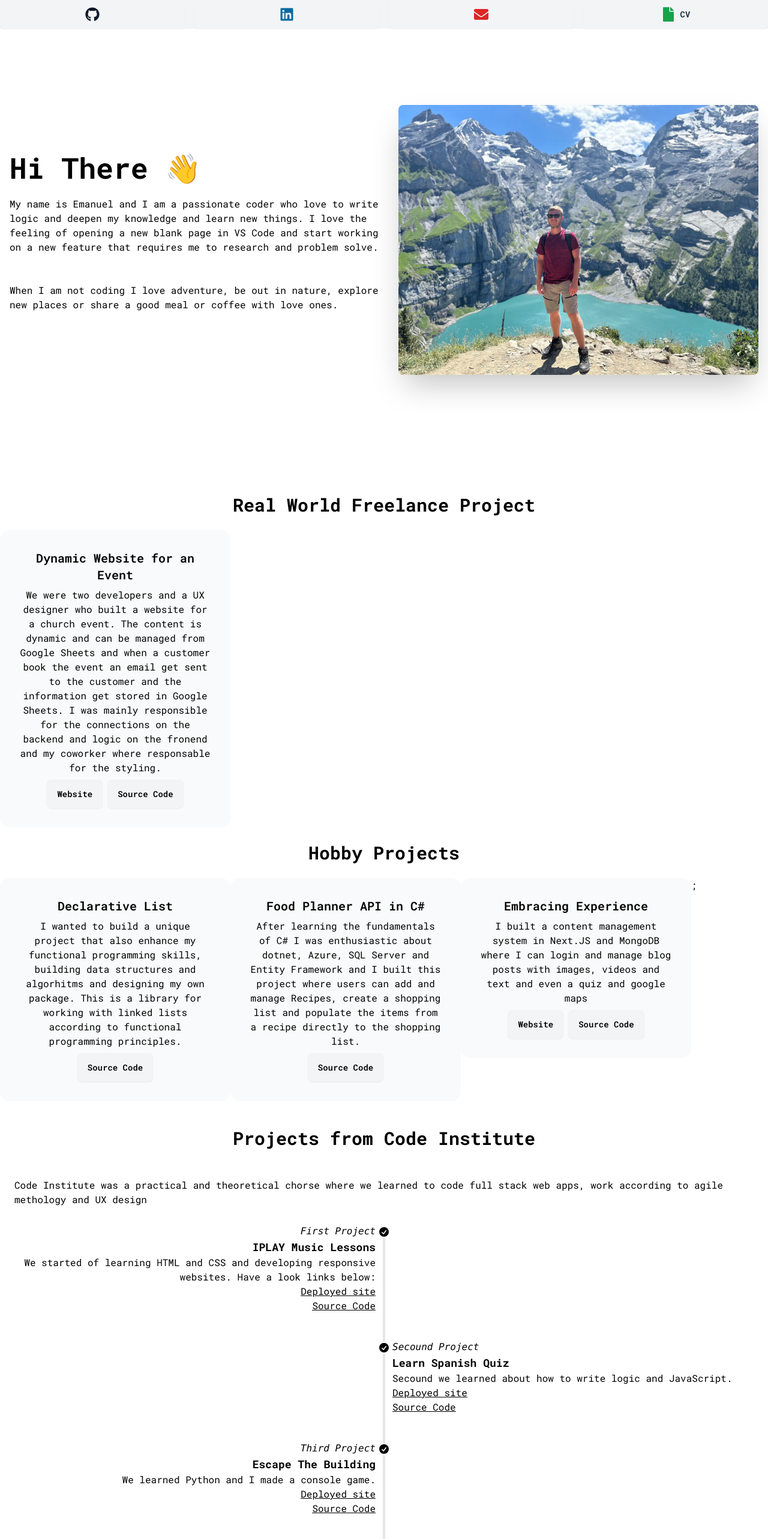
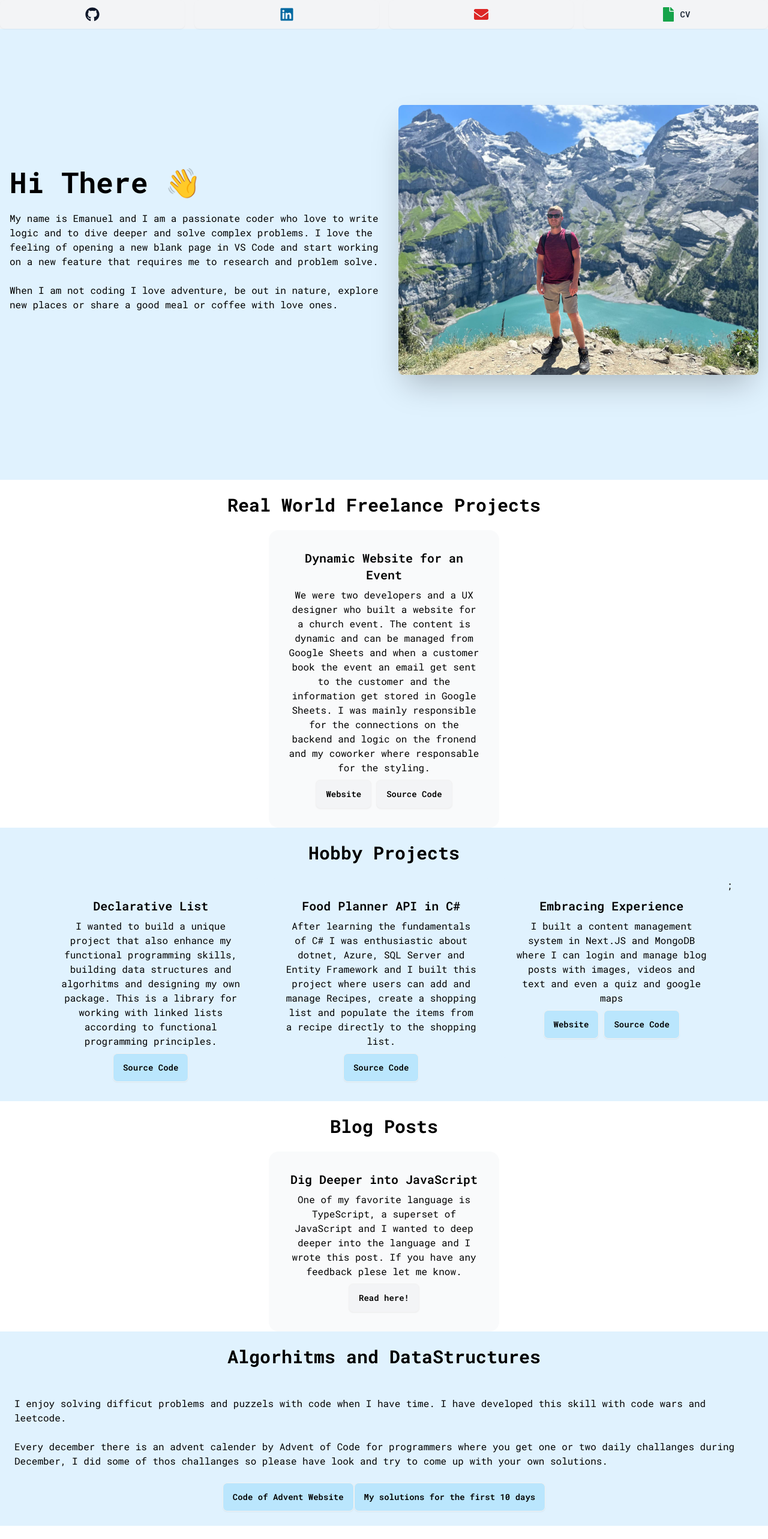
Before and after one commit to EmanuelGustafzon/portfolio, a Next.js app in the folder portfolio/: page / in a window 1280 px wide. Shown: the top 2566 px of the page at 60% size. Built offline with nearby package versions, Linux system fonts and the light colour scheme.

Commit message:
add some styling and my cv

```diff
--- a/portfolio/app/page.tsx
+++ b/portfolio/app/page.tsx
@@ -13,8 +13,9 @@ export default function Home() {
       <Nav/>
       <Banner/>
         <div className='container flex justify-center'>
-        <h3 className='text-3xl font-bold px-6 py-6'>Real World Freelance Project</h3>
+          <h3 className='text-3xl font-bold px-6 py-6'>Real World Freelance Projects</h3>
         </div>
+        <div className='flex justify-center'>
           <div className="card w-96 bg-gray-50">
             <div className="card-body items-center text-center">
               <h3 className="card-title">Dynamic Website for an Event</h3>
@@ -25,23 +26,53 @@ export default function Home() {
                 </div>
             </div>
           </div>
-
+        </div>
+        <div className='bg-sky-100'>
           <div className='container flex justify-center'>
             <h3 className='text-3xl font-bold px-6 py-6'>Hobby Projects</h3>
           </div>
-       <div className='flex flex-wrap'>
+          <div className='flex flex-wrap justify-center'>
           {projects.map(project => (
-         <div className='pb-5' key={project.id}>
+            <div key={project.id}>
                 <Card title={project.title} content={project.content} website={project.website ? project.website : null} sourceCode={project.sourceCode}/>
             </div>
           ))};
+          </div>
+        </div>
+
+       <div className='container flex justify-center'>
+        <h3 className='text-3xl font-bold px-6 py-6'>Blog Posts</h3>
+      </div>
+      <div className='flex justify-center'>
+        <div className="card w-96 bg-gray-50">
+          <div className="card-body items-center text-center">
+            <h3 className="card-title">Dig Deeper into JavaScript</h3>
+            <p>One of my favorite language is TypeScript, a superset of JavaScript and I wanted to deep deeper into the language and I wrote this post. If you have any feedback plese let me know. </p>
+              <div className="card-actions justify-end">
+                <Link href='https://dev.to/emanuelgustafzon/dig-deeper-into-javascript-2pi7' target='_blank' className="btn text-black bg-gray-100">Read here!</Link>
+              </div>
+          </div>
+        </div>
+      </div>
+      <div className='bg-sky-100'>
+        <div className='container flex justify-center'>
+          <h3 className='text-3xl font-bold px-6 py-6'>Algorhitms and DataStructures</h3>
+        </div>
+        <div className='py-6 px-6'>
+          <p className='pb-6'>I enjoy solving difficut problems and puzzels with code when I have time. I have developed this skill with code wars and leetcode.</p>
+          <p>Every december there is an advent calender by Advent of Code for programmers where you get one or two daily challanges during December, I did some of thos challanges so please have look and try to come up with your own solutions.</p>
+        </div>
+        <div className='flex justify-center pb-6'>
+          <Link href='https://adventofcode.com/' target='_blank' className="btn text-black bg-sky-200">Code of Advent Website</Link>
+          <Link href='https://github.com/EmanuelGustafzon/CodeOfAdvent' target='_blank' className="btn text-black bg-sky-200">My solutions for the first 10 days</Link>
+        </div>
       </div>
 
       <div className='container flex justify-center'>
         <h3 className='text-3xl font-bold px-6 py-6'>Projects from Code Institute</h3>
       </div>
       <div className='flex justify-center py-6 px-6'>
-        <p className=''>Code Institute was a practical and theoretical chorse where we learned to code full stack web apps, work according to agile methology and UX design </p>
+        <p>Code Institute was a practical and theoretical chorse where we learned to code full stack web apps, work according to agile methology and UX design </p>
       </div>
       <Experience/>
 
--- a/portfolio/components/Banner.jsx
+++ b/portfolio/components/Banner.jsx
@@ -1,14 +1,14 @@
 import Image from "next/image"
 const Banner = () => {
   return (
-        <div className="hero py-12 min-h-screen">
+        <div className="hero py-12 min-h-screen bg-sky-100">
             <div className="hero-content flex-col lg:flex-row-reverse">
                 <Image width="600" height="700" src="/images/switzerland.jpg" className="rounded-lg shadow-2xl" />
                 <div>
                 <h1 className="text-5xl font-bold">Hi There 👋</h1>
-                <p className="py-6">My name is Emanuel and I am a passionate coder who love to write logic and deepen my knowledge and learn new things. I love the feeling of opening
+                <p className="py-6">My name is Emanuel and I am a passionate coder who love to write logic and to dive deeper and solve complex problems. I love the feeling of opening
                 a new blank page in VS Code and start working on a new feature that requires me to research and problem solve.</p>
-                <p className="py-6">When I am not coding I love adventure, be out in nature, explore new places or share a good meal or coffee with love ones.</p>
+                <p>When I am not coding I love adventure, be out in nature, explore new places or share a good meal or coffee with love ones.</p>
                 </div>
             </div>
         </div>
--- a/portfolio/components/Card.jsx
+++ b/portfolio/components/Card.jsx
@@ -2,13 +2,13 @@ import Link from "next/link"
 
 const Card = ({title, content, website, sourceCode}) => {
   return (
-    <div className="card w-96 bg-gray-50">
+    <div className="card w-96 bg-sky-100">
       <div className="card-body items-center text-center">
         <h3 className="card-title">{title}</h3>
         <p>{content}</p>
         <div className="card-actions justify-end">
-          {website && <Link href={website} target='_blank' className="btn text-black bg-gray-100">Website</Link> }
-          <Link href={sourceCode} target='_blank' className="btn text-black bg-gray-100">Source Code</Link>
+          {website && <Link href={website} target='_blank' className="btn text-black bg-sky-200">Website</Link> }
+          <Link href={sourceCode} target='_blank' className="btn text-black bg-sky-200">Source Code</Link>
         </div>
       </div>
     </div>
--- a/portfolio/components/Footer.jsx
+++ b/portfolio/components/Footer.jsx
@@ -2,7 +2,7 @@ import Link from 'next/link';
 
 const Footer = () => {
   return (
-    <footer className='bg-gray-50 py-8'>
+    <footer className='bg-sky-100 py-8'>
       <div className='container mx-auto flex flex-col items-center justify-center'>
         <img
           src='/images/profile.jpg'
--- a/portfolio/components/Header.jsx
+++ /dev/null
@@ -1,15 +0,0 @@
-'use client'
-import React from 'react'
-
-const Header = ({text}) => {
-  return (
-    <div className='flex flex-col items-center justify-center mt-3 mb-6'>
-    <h2 className='text-amber-800 font-bold text-4xl tracking-wide mb-4'>
-      {text}
-    </h2>
-    <div className='w-24 h-1 bg-lime-600'></div>
-  </div>
-  )
-}
-
-export default Header
--- a/portfolio/components/Nav.jsx
+++ b/portfolio/components/Nav.jsx
@@ -21,7 +21,7 @@ const Nav = () => {
             </a>
           </button>
           <button className="btn bg-gray-100 border-none">
-            <Link href='' target='_blank' rel='noopener noreferrer'>
+            <Link href='resume.pdf' target='_blank' download rel='noopener noreferrer'>
               <FaFile className='text-2xl text-green-600' />
             </Link>
             CV
```
Also changed, not shown: 1 other file (tests, documents, lock files or other folders). Lines whose indentation alone changed are shown as unchanged.
